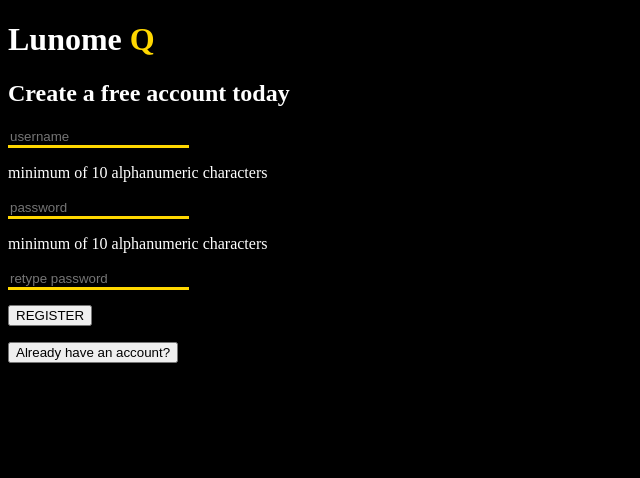
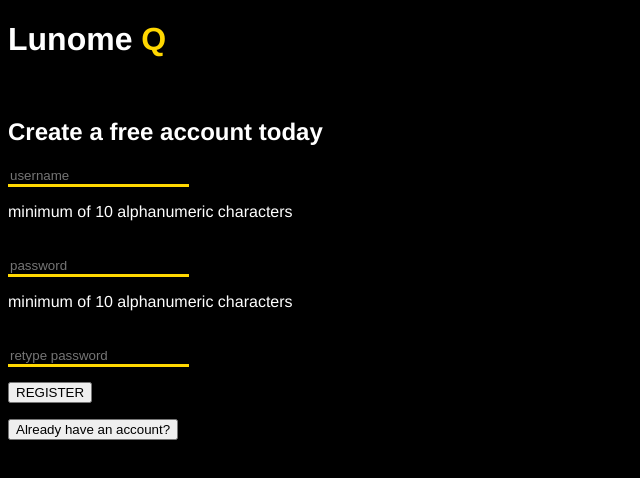
Before and after one commit to holmesmainsend/banking-application, a plain HTML site: page index.html in a window 1280 px wide. Shown: the whole page, without its empty margins (0-640 px from the left). Drawn offline with Linux system fonts and the light colour scheme.

Commit message:
added margins for text areas

```diff
--- a/assets/css/style.css
+++ b/assets/css/style.css
@@ -1,6 +1,11 @@
 body {
     background: black;
     color: white;
+    font-family: Helvetica, Arial, sans-serif;
+}
+
+h1 {
+    margin-bottom: 60px;
 }
 
 #q {
@@ -19,6 +24,10 @@ input:focus {
     outline: none;
 }
 
+#notice {
+    margin-bottom: 35px;
+}
+
 #register-el {
     margin-top: 15px;
 }
--- a/assets/js/script.js
+++ b/assets/js/script.js
@@ -348,9 +348,9 @@ function registrationPageGenerator() {
     <h1>Lunome<span id="q"> Q</span></h1>
     <h2>Create a free account today</h2>
     <input type="text" id="username-register" placeholder="username">
-    <p>minimum of 10 alphanumeric characters</p>
+    <p id="notice">minimum of 10 alphanumeric characters</p>
     <input type="password" id="password-register" placeholder="password">
-    <p>minimum of 10 alphanumeric characters</p>
+    <p id="notice">minimum of 10 alphanumeric characters</p>
     <input type="password" id="password-duplicate" placeholder="retype password">
     <br>
     <button type="button" id="register-el">REGISTER</button>
```
